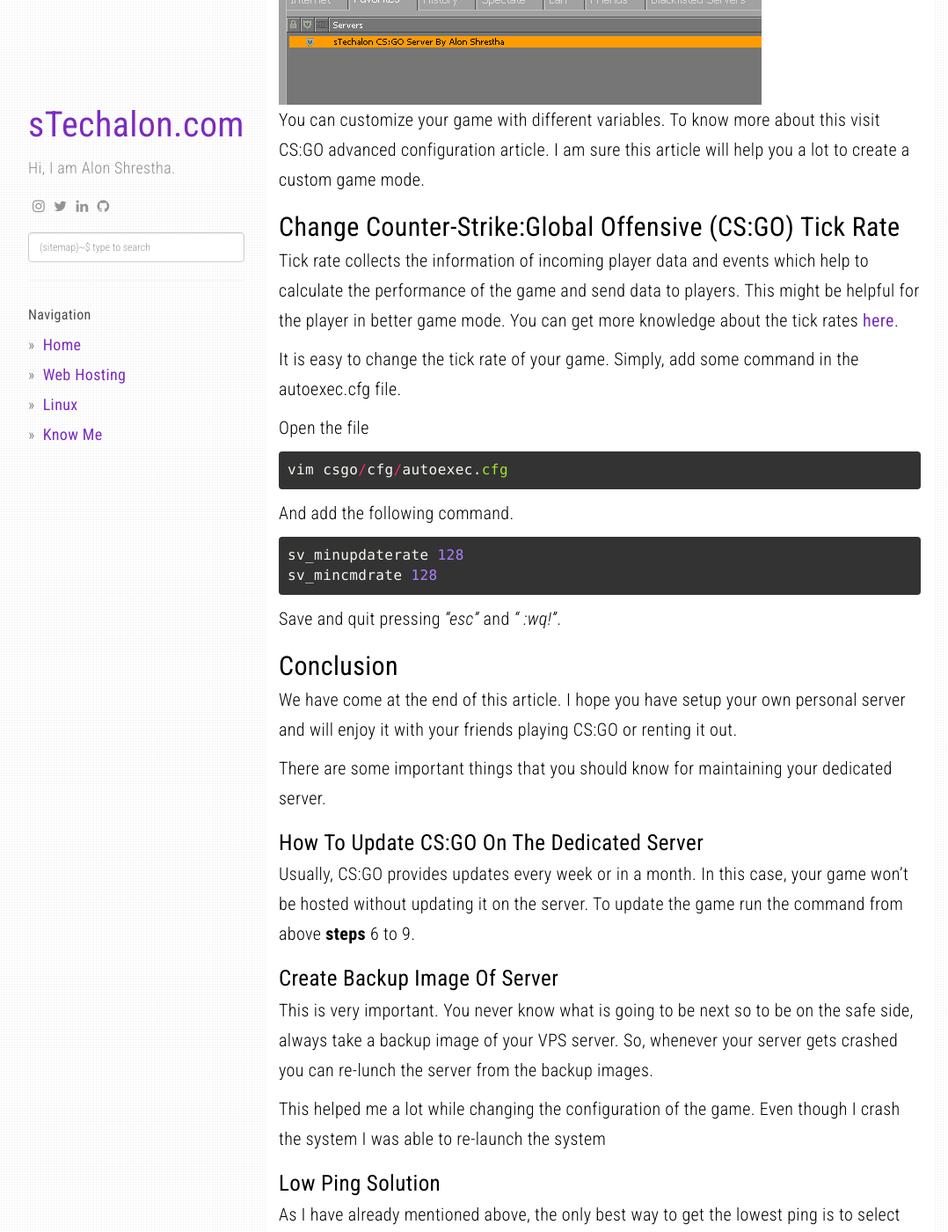
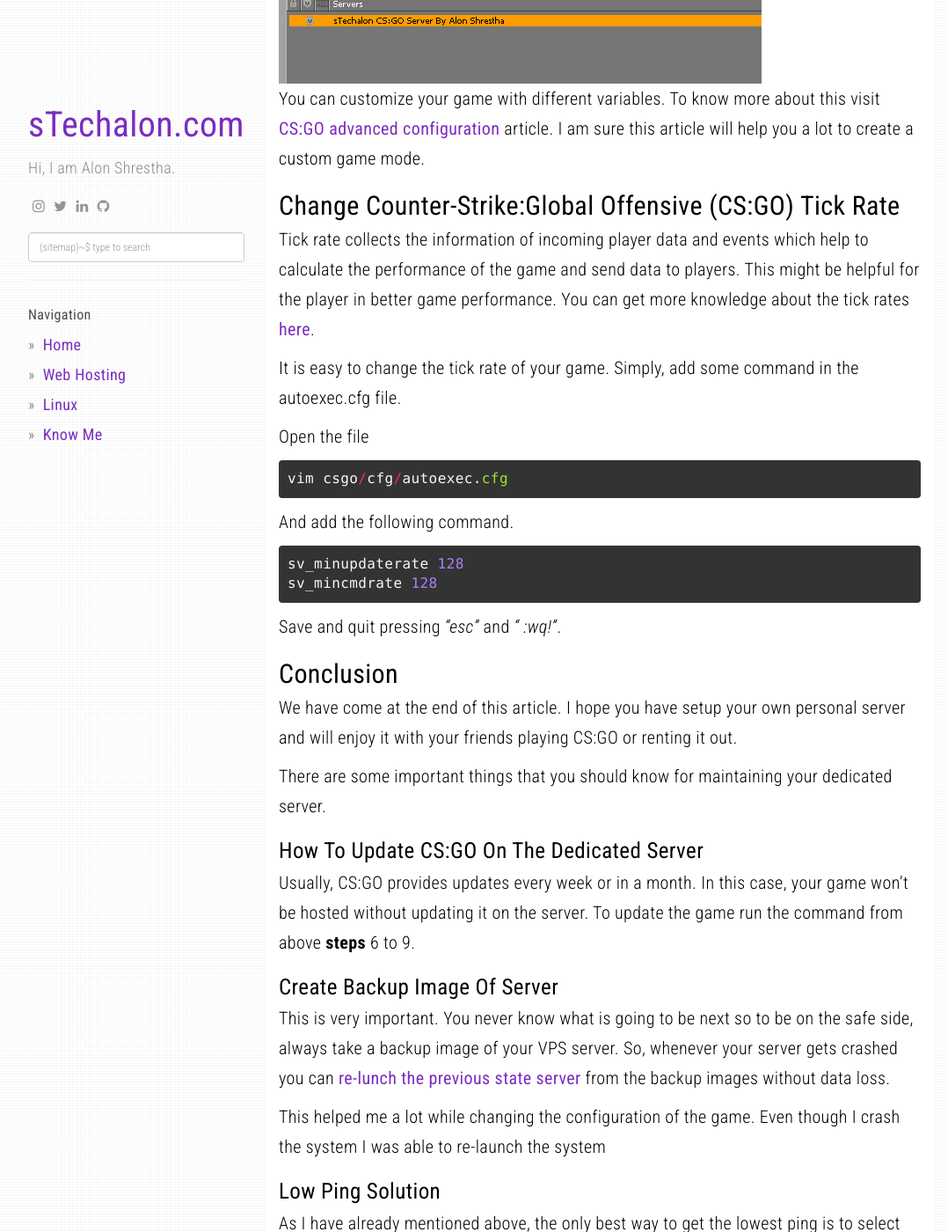
Before and after one commit to alonshrestha/stechalon.com, a Jekyll site: the page built from _posts/2020-11-28-how-to-create-your-own-csgo-counter-strike-global-offensive-dedicated-custom-server-ubuntu-centos.md, in a window 1280 px wide and 1400 px high, scrolled down 12199 px. Shown: the whole window at 88% size, without its empty margins (53-1131 px from the left). Built offline with Jekyll 4.4.1, drawn with Linux system fonts in a browser that asks for light colours; nearby versions of some CDN libraries; comment, search, counter and statistics services are not loaded.

Commit message:
Post Update

```diff
--- a/_posts/2020-11-28-how-to-create-your-own-csgo-counter-strike-global-offensive-dedicated-custom-server-ubuntu-centos.md
+++ b/_posts/2020-11-28-how-to-create-your-own-csgo-counter-strike-global-offensive-dedicated-custom-server-ubuntu-centos.md
@@ -96,7 +96,7 @@
 mkdir ~ / Steam && cd ~ / Steam
 {%endhighlight%}
 
-Downloading and Installing SteamCMD.
+### Downloading and Installing SteamCMD.
 
 **Step 4**: Download the latest version of SteamCMD.
 {%highlight ruby%}
@@ -321,10 +321,10 @@
 Refresh your favorite list and check the Hostname. You will see the changes as mine as shown below.
 
 ![Downloading and Installing SteamCMD In Linux | sTechalon.com](/static/img/posts/how-to-create-your-own-csgo-counter-strike-global-offensive-dedicated-custom-server-ubuntu-centos/14.png)<br>
-You can customize your game with different variables. To know more about this visit  CS:GO advanced configuration article. I am sure this article will help you a lot to create a custom game mode.
+You can customize your game with different variables. To know more about this visit  [CS:GO advanced configuration](https://developer.valvesoftware.com/wiki/Counter-Strike:_Global_Offensive_Dedicated_Servers){:target='_blank'}{:rel='nofollow'} article. I am sure this article will help you a lot to create a custom game mode.
 
 ## Change Counter-Strike:Global Offensive (CS:GO) Tick Rate
-Tick rate collects the information of incoming player data and events which help to calculate the performance of the game and send data to players. This might be helpful for the player in better game mode. You can get more knowledge about the tick rates [here](https://win.gg/news/4379/explaining-tick-rates-in-fps-games-difference-between-64-and-128-tick){:targer="_blank"}{:rel="nofollow"}.
+Tick rate collects the information of incoming player data and events which help to calculate the performance of the game and send data to players. This might be helpful for the player in better game performance. You can get more knowledge about the tick rates [here](https://win.gg/news/4379/explaining-tick-rates-in-fps-games-difference-between-64-and-128-tick){:targer="_blank"}{:rel="nofollow"}.
 
 It is easy to change the tick rate of your game. Simply, add some command in the autoexec.cfg file.
 
@@ -350,7 +350,7 @@
 Usually, CS:GO provides updates every week or in a month. In this case, your game won't be hosted without updating it on the server. To update the game run the command from above **steps** 6 to 9.
 
 ### Create Backup Image Of Server
-This is very important. You never know what is going to be next so to be on the safe side, always take a backup image of your VPS server. So, whenever your server gets crashed you can re-lunch the server from the backup images.
+This is very important. You never know what is going to be next so to be on the safe side, always take a backup image of your VPS server. So, whenever your server gets crashed you can [re-lunch the previous state server](https://stechalon.com/install-systemback-restore-previous-state-ubuntu-linux){:target='_blank'} from the backup images without data loss.
 
 This helped me a lot while changing the configuration of the game. Even though I crash the system I was able to re-launch the system
 
```
